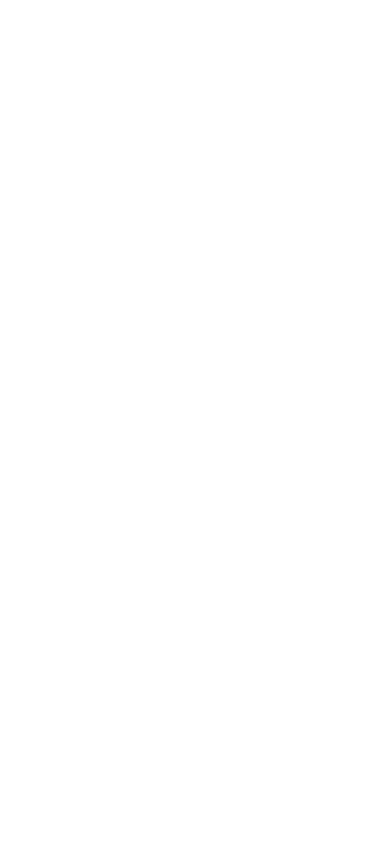
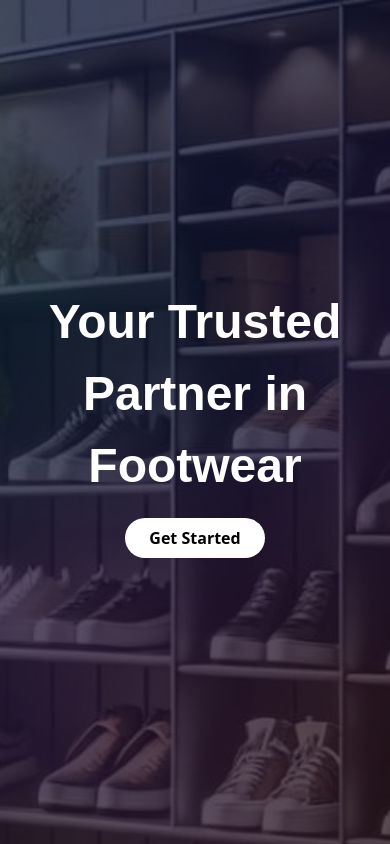
Before and after one commit to TaiwoSoftware/footfind, a React (Vite) app: page /mobile in a window 390 px wide. Before the commit this address had no page. Built offline with nearby package versions, Linux system fonts and the light colour scheme; a web font is replaced by a local one.

Commit message:
done with making it responsive

```diff
--- a/package.json
+++ b/package.json
@@ -14,16 +14,17 @@
     "@emotion/styled": "^11.13.5",
     "@supabase/supabase-js": "2.47.0",
     "emailjs-com": "^3.2.0",
-    "framer-motion": "^11.11.17",
+    "framer-motion": "^11.18.2",
     "gsap": "^3.12.5",
     "js-cookie": "^3.0.5",
     "motion": "^11.11.17",
     "react": "^18.3.1",
     "react-dom": "^18.3.1",
     "react-icons": "^5.3.0",
+    "react-responsive": "^10.0.0",
     "react-router": "^6.28.0",
     "react-router-dom": "^6.28.0",
-    "swiper": "^11.1.15"
+    "swiper": "^11.2.1"
   },
   "devDependencies": {
     "@eslint/js": "^9.13.0",
--- a/src/App.tsx
+++ b/src/App.tsx
@@ -15,6 +15,7 @@
 import NotificationPage from "./components/Auth/NotificationPage";
 import PostProduct from "./components/Shop/PostProduct";
 import AdminPage from "./components/admin/AdminPage";
+import MobileView from "./components/mobileComponents/MobileView";
 
 function App() {
   const [cart, setCart] = useState<ProductProps[]>([]);
@@ -40,6 +41,7 @@
         <Route path="/login" element={<Login />} />
         <Route path="/sneakers" element={<Sneakers />} />
         <Route path="/newUser" element={<NewAccount />} />
+        <Route path="/mobile" element={<MobileView />} />
         <Route
           path="/cart"
           element={
--- a/src/components/Home.tsx
+++ b/src/components/Home.tsx
@@ -1,14 +1,25 @@
+import { useMediaQuery } from 'react-responsive';
 import { Body } from "./bodyContent/Body";
 import { CarouselContainer } from "./bodyContent/CarouselContainer";
 import { FooterContainer } from "./FooterComponent/FooterContainer";
 import { Navbar } from "./Navbar";
+import MobileView from './mobileComponents/MobileView';
+
 const Home: React.FC = () => {
+  const isMobile = useMediaQuery({ query: '(max-width: 767px)' });
+
   return (
     <div className="font-customNunito">
-      <Navbar />
-      <Body />
-      <CarouselContainer />
-      <FooterContainer />
+      {isMobile ? (
+        <MobileView />
+      ) : (
+        <>
+          <Navbar />
+          <Body />
+          <CarouselContainer />
+          <FooterContainer />
+        </>
+      )}
     </div>
   );
 };
--- a/src/components/Logo.tsx
+++ b/src/components/Logo.tsx
@@ -1,13 +1,11 @@
 import { Link } from "react-router-dom";
-
+import logorb from './images/logo-rbg.png';
 const Logo: React.FC = () => {
   return (
     <div className="flex gap-4 items-center cursor-pointer relative stroke-current drop-shadow-[0_1.2px_1.2px_rgba(0,0,0,0.8)] text-logo-orange">
       <div>
         <Link to={'/'}>
-          <h1 className="text-[2.3rem] responsive__logo  font-customNunito font-extrabold">
-            Foot-Finds
-          </h1>
+          <img src={logorb} className="w-32" alt="logo" />
         </Link>
       </div>
     </div>
--- a/src/components/NavLinks.tsx
+++ b/src/components/NavLinks.tsx
@@ -4,25 +4,25 @@
     <div className="font-customNunito text-[#CCCCCC]">
       <Link
         to="/"
-        className="mr-4 text-[1.2rem] responsive__link hover:underline hover:text-logo-orange"
+        className="mr-4 text-[1.5rem] responsive__link hover:underline hover:text-logo-orange"
       >
         Home
       </Link>
       <Link
         to="/about"
-        className="mr-4 text-[1.2rem] responsive__link hover:underline hover:text-logo-orange"
+        className="mr-4 text-[1.5rem] responsive__link hover:underline hover:text-logo-orange"
       >
         About Us
       </Link>
       <Link
         to="/shop"
-        className="mr-4 text-[1.2rem] responsive__link hover:underline hover:text-logo-orange"
+        className="mr-4 text-[1.5rem] responsive__link hover:underline hover:text-logo-orange"
       >
         Shop
       </Link>
       <Link
         to="/contact"
-        className="mr-4 text-[1.2rem] responsive__link hover:underline hover:text-logo-orange"
+        className="mr-4 text-[1.5rem] responsive__link hover:underline hover:text-logo-orange"
       >
         Contact Us
       </Link>
--- a/src/components/bodyContent/Body.tsx
+++ b/src/components/bodyContent/Body.tsx
@@ -12,13 +12,14 @@
           className="font-customMonserrat"
         >
           <h1 className="text-center font-extrabold text-4xl uppercase">
-            Your trusted patner in Footwear
+            Your trusted partner in Footwears
           </h1>
           <p className="mt-2 responsive__paragraph font-customNunito text-justify">
-            At Foot-Find, we pride ourselves on being more than just a footwear
-            provider — we’re your reliable partner for style, comfort, and
-            quality. Over the years, we have continuously delivered exceptional
-            shoes that cater to every taste, occasion, and need.{" "}
+            At Foot-Find, we pride ourselves on being more than just a
+            footwear provider — we’re your reliable partner for style,
+            comfort, and quality. Over the years, we have continuously
+            delivered exceptional shoes that cater to every taste, occasion,
+            and need.
           </p>
         </motion.div>
 
@@ -27,7 +28,11 @@
           whileInView={{ opacity: 1, scale: 1 }}
           transition={{ duration: 2, ease: "easeOut" }}
         >
-          <img src={blackShoe} alt="black shoe" className="responsive__image" />
+          <img
+            src={blackShoe}
+            alt="black shoe"
+            className="responsive__image"
+          />
         </motion.div>
       </div>
     </div>
--- a/src/components/mobileComponents/DropDownMenu.tsx
+++ b/src/components/mobileComponents/DropDownMenu.tsx
@@ -2,13 +2,13 @@
 import { Link } from "react-router-dom";
 export const DropDownMenu: React.FC = () => {
   return (
-    <div className="border px-4 py-12 bg-[#a2510a]  absolute right-4 rounded-lg text-center">
+    <div className="border px-2 py-4 bg-[#a2510a]  absolute right-4 rounded-lg text-center">
       <NavRawLink to="/" linkText="Home" />
       <NavRawLink to="/about" linkText="About" />
       <NavRawLink to="/shop" linkText="Shop" />
       <NavRawLink to="/contact" linkText="Contact" />
       <Link to={'/newUser'}>
-        <button className=" rounded-lg px-10 py-[.5rem] mt-4 border-white border-2 text-3xl  bg-[#a2510a] text-white shadow-white">
+        <button className=" rounded-lg px-2 py-[.5rem] mt-4 border-white border-2 text-3xl  bg-[#a2510a] text-white shadow-white">
           Sign up
         </button>
       </Link>
--- /dev/null
+++ b/src/components/mobileComponents/MobileView.tsx
@@ -0,0 +1,64 @@
+import React, { useState, useEffect } from 'react';
+import { motion, AnimatePresence } from 'framer-motion';
+import illustration from '../images/illustrationMobille.jpg';
+import { Link } from 'react-router-dom';
+
+const slides = [
+  "Welcome to Foot Find",
+  "Discover the Best Shoes",
+  "Your Trusted Partner in Footwear"
+];
+
+const MobileView: React.FC = () => {
+  const [slideIndex, setSlideIndex] = useState(0);
+
+  useEffect(() => {
+    const interval = setInterval(() => {
+      setSlideIndex((prevIndex) => (prevIndex + 1) % slides.length);
+    }, 3000); // Change slide every 3 seconds
+
+    return () => clearInterval(interval);
+  }, []);
+
+  return (
+    <div className="relative w-full h-full min-h-screen">
+      <div className="bg-gray-950 relative w-full h-full min-h-screen">
+        <img
+          src={illustration}
+          alt="shoes"
+          className="w-full h-full object-cover absolute inset-0 opacity-35"
+        />
+        <div className="absolute inset-0 flex flex-col justify-center items-center text-center">
+          <AnimatePresence>
+            <motion.div
+              key={slideIndex}
+              initial={{ opacity: 0, y: 20 }}
+              animate={{ opacity: 1, y: 0 }}
+              exit={{ opacity: 0, y: -20 }}
+              transition={{ duration: 0.5 }}
+              className="flex flex-col justify-center items-center text-center"
+            >
+              <h1 className="text-[2.3rem] responsive__logo font-customNunito font-extrabold text-white">
+                {slides[slideIndex]}
+              </h1>
+              {slideIndex === 2 && (
+                <Link to={'/newUser'}>
+                <motion.button
+                  initial={{ opacity: 0, scale: 0.8 }}
+                  animate={{ opacity: 1, scale: 1 }}
+                  transition={{ duration: 0.5 }}
+                  className="px-6 py-2 bg-white text-black font-bold rounded-full mt-4"
+                >
+                  Get Started
+                </motion.button>
+                </Link>
+              )}
+            </motion.div>
+          </AnimatePresence>
+        </div>
+      </div>
+    </div>
+  );
+};
+
+export default MobileView;
--- a/src/components/mobileComponents/NavRawLink.tsx
+++ b/src/components/mobileComponents/NavRawLink.tsx
@@ -8,7 +8,7 @@
     <div className="mt-2">
       <Link
         to={to}
-        className=" hover:underline text-white text-4xl hover:text-logo-orange"
+        className=" hover:underline text-white text-2xl hover:text-logo-orange"
       >
         {linkText}
       </Link>
```
Also changed, not shown: src/components/Shop/Shop.tsx (+40 -106 lines), src/components/images/logo-rbg.png (added), 1 other file (tests, documents, lock files or other folders).
